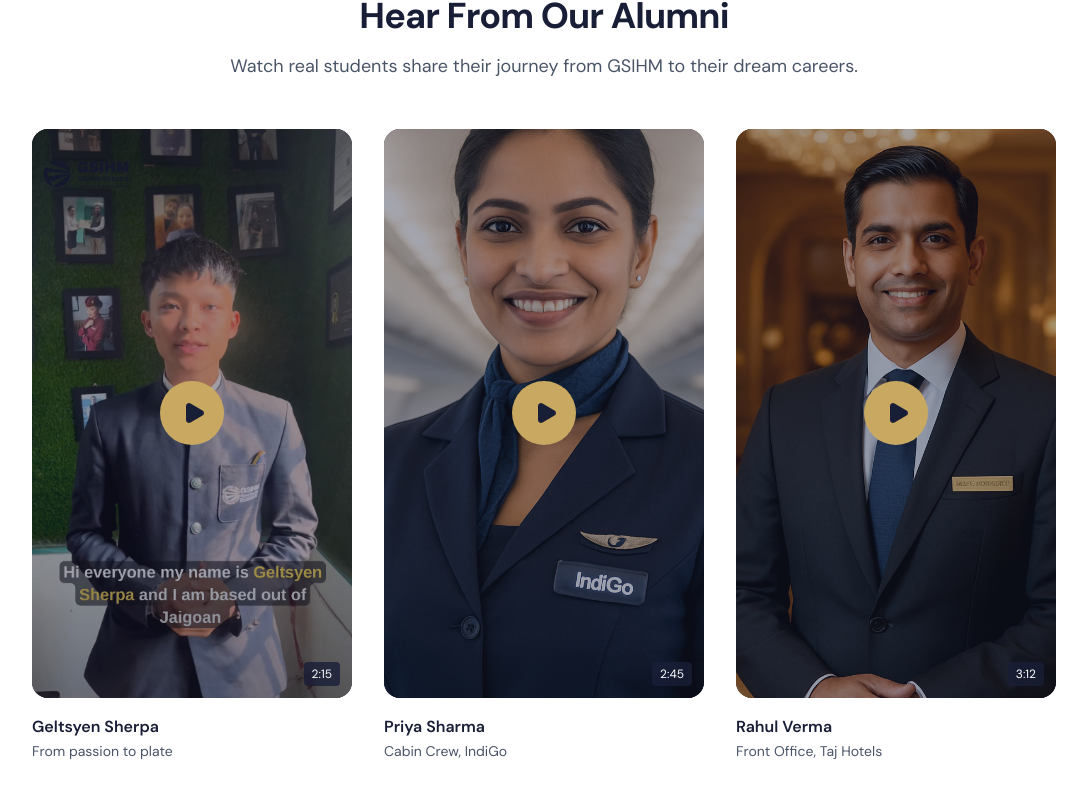
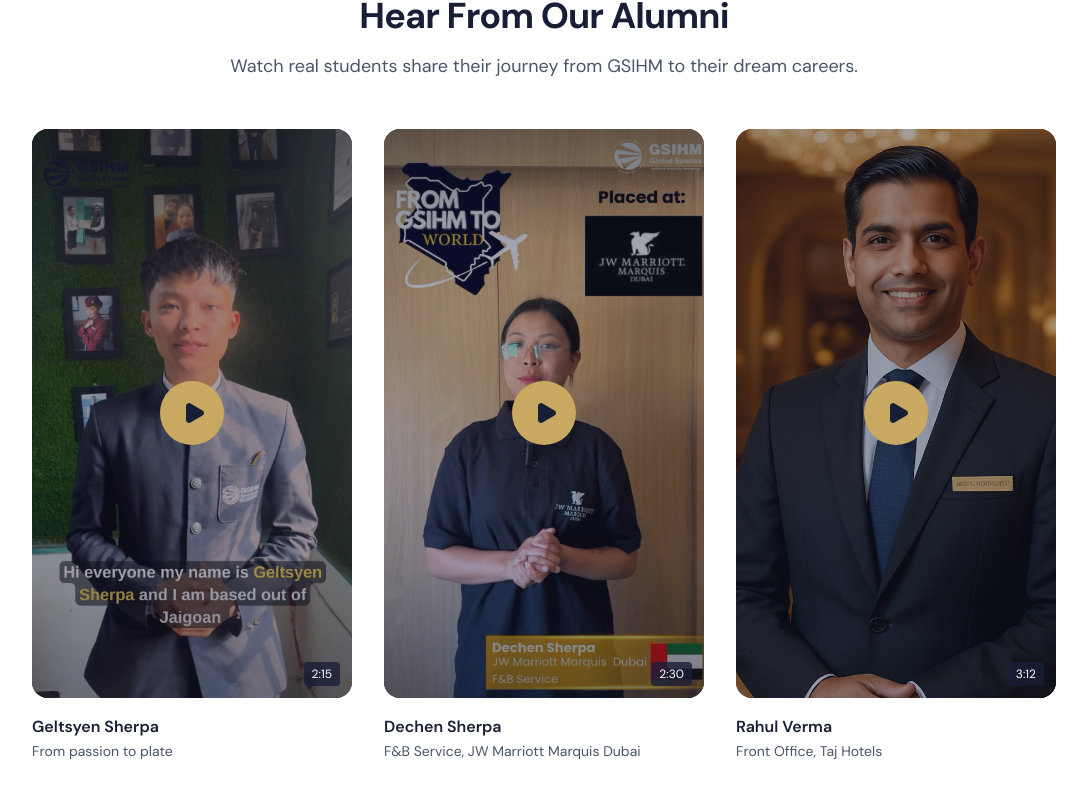
Before and after one commit to abhaykawar56-ui/GSIHM, a Next.js app: page /placements in a window 1280 px wide. Shown: the part 2153-2945 px from the top of the page, without its empty margins (96-1183 px from the left). Built offline with nearby package versions, Linux system fonts and the light colour scheme.

Commit message:
feat: add new video testimonial for Dechen Sherpa
Added Dechen Sherpa's testimonial with role, thumbnail, and video URL

```diff
--- a/app/placements/page.tsx
+++ b/app/placements/page.tsx
@@ -41,7 +41,7 @@ const companyFilters = [
 
 const videoTestimonials = [
   { name: "Geltsyen Sherpa", role: "From passion to plate", thumbnail: "/images/geltsyen-thumbnail.png", duration: "2:15", videoUrl: "https://hebbkx1anhila5yf.public.blob.vercel-storage.com/From%20passion%20to%20plate%2C%20the%20journey%20of%20a%20chef%20begins%20with%20hands-on%20experience%21%20%F0%9F%8D%BD%EF%B8%8F%E2%9C%A8%20Our%20talented%20-4jLGrEBbYOJdtkzE5SJru12As1LXUs.mp4" },
-  { name: "Priya Sharma", role: "Cabin Crew, IndiGo", thumbnail: "/images/video-1.png", duration: "2:45" },
+  { name: "Dechen Sherpa", role: "F&B Service, JW Marriott Marquis Dubai", thumbnail: "/images/dechen-thumbnail.png", duration: "2:30", videoUrl: "https://hebbkx1anhila5yf.public.blob.vercel-storage.com/Hard%20work%2C%20dedication%2C%20and%20the%20right%20opportunity%20%E2%80%94%20successfully%20placed%20at%20JW%20Marriott%20Marquis%20Du-AUIqtT3VRGmQ4REmYjrCCmD4N5RDdM.mp4" },
   { name: "Rahul Verma", role: "Front Office, Taj Hotels", thumbnail: "/images/video-2.png", duration: "3:12" },
   { name: "Kavya Iyer", role: "Guest Relations, Carnival", thumbnail: "/images/video-3.png", duration: "2:30" },
 ]
```
Also changed, not shown: public/images/dechen-thumbnail.png (added).
